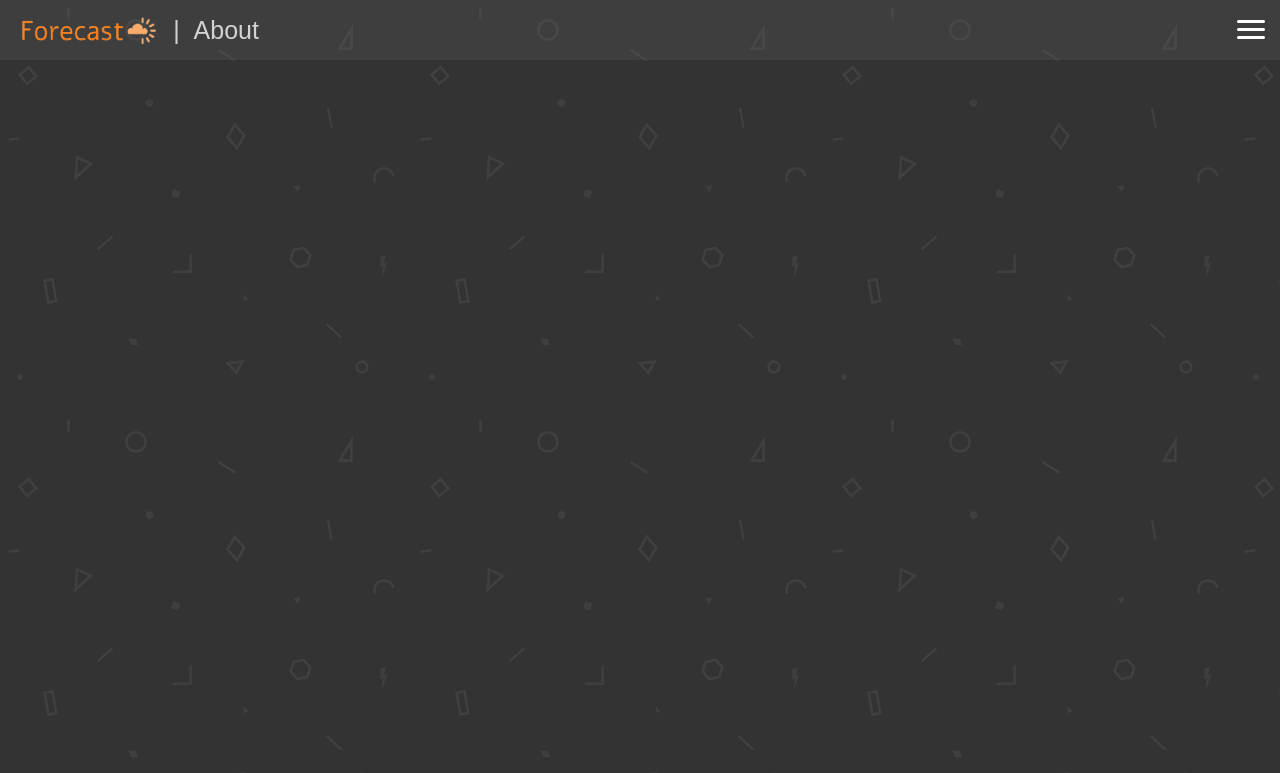
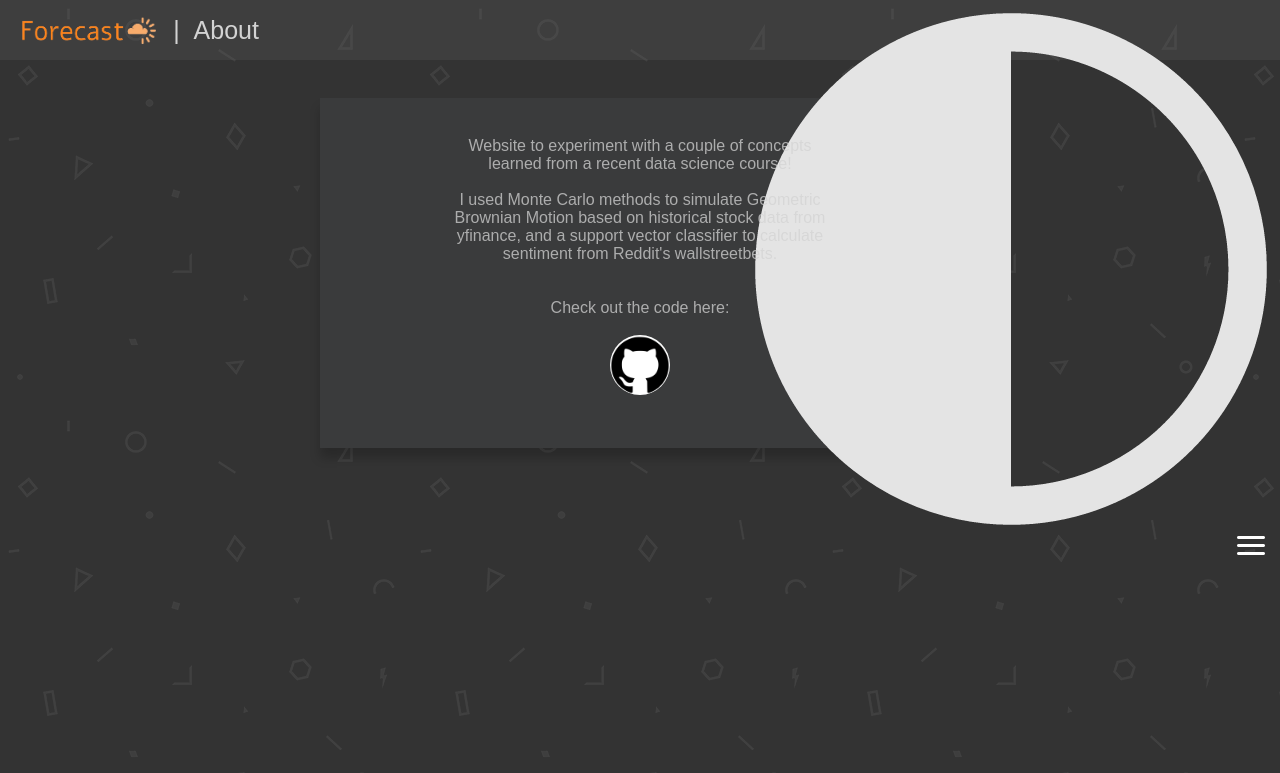
Before and after one commit to keatox/forecast, a Flask app: page /about in a window 1280 px wide. Shown: the top 773 px of the page. Run offline with Flask 3, Linux system fonts and the light colour scheme; parts of the project's set-up code (start-up, migrations or seed data) failed here and were passed over.

Commit message:
Update about.html
add content

```diff
--- a/src/frontend/templates/about.html
+++ b/src/frontend/templates/about.html
@@ -2,7 +2,7 @@
 <html>
 
 <head>
-    <title>About</title>
+    <title>About - Forecast</title>
     <meta charset="UTF-8"/>
     <meta name="viewport" content="width=device-width"/>
     <link rel="shortcut icon" href="/static/imgs/favicon.ico" type="image/x-icon"/>
@@ -16,16 +16,27 @@
         <img src="/static/imgs/logo.png"/>
         <div id="sitename">| &nbsp;About</div>
         <nav id="navbar">
+            <a onclick="toggleDarkmode()"><img id="toggle" title='Toggle dark mode' src="/static/imgs/toggle.png"/></a>
             <input id="menu" type="checkbox"/>
             <label for='menu'><img src="/static/imgs/settings.png"/></label>
             <nav id="dropdown">
                 <a class='link' href="dashboard" onclick="closeMenu()">Dashboard</a>
                 <a class="link" href="help" onclick="closeMenu()">Help</a>
-                <a class='link' onclick="toggleDarkmode()">Light/Darkmode</a>
                 <a class="link" href="about" onclick="closeMenu()">About</a>
             </nav>
         </nav>
     </div>
+    <div id="block" class="addtl">
+        <span style="opacity:0.75;">
+            Website to experiment with a couple of concepts learned from a recent data science course!<br><br>
+            I used Monte Carlo methods to simulate Geometric Brownian Motion based on historical stock data from yfinance,
+            and a support vector classifier to calculate sentiment from Reddit's wallstreetbets.<br>
+            <br><br>Check out the code here:<br><br>
+        </span>
+        <a href="https://github.com/keatox/Forecast" target="_blank">
+            <img style="width: 60px; background-color: white; border-radius: 100%;" src='/static/imgs/octocat.png'/>
+        </a><br><br><br>
+    </div>
 </body>
 
 </html>
```
